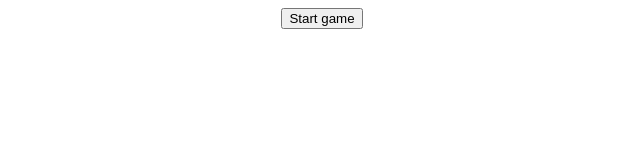
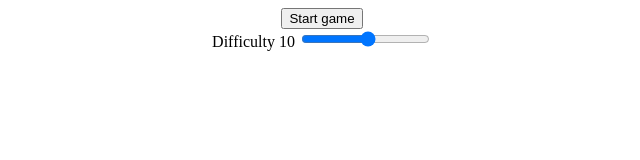
Before and after one commit to vusolapohvistr/simpleSnake, a plain HTML site: page index.html in a window 1280 px wide. Shown: the whole page, without its empty margins (318-958 px from the left). Drawn offline with Linux system fonts and the light colour scheme.

Commit message:
Na u c changi deff

```diff
--- a/index.html
+++ b/index.html
@@ -34,6 +34,12 @@
         <div id="field">
 
         </div>
+        <div id="speed_changer">
+            <label for="diff">
+                Difficulty <span id="diff_value">10</span>
+                <input type="range" min="1" max="20" id="diff" oninput="onDiffChange()" step="1">
+            </label>
+        </div>
         <div id="score"></div>
     </div>
     <script type="application/javascript" src="index.js"></script>
--- a/index.js
+++ b/index.js
@@ -167,7 +167,7 @@ function startGame() {
    game.initializeField();
    game.drawField();
    try {
-      game.startGame(20, onScoreChange);
+      game.startGame(+document.getElementById('diff').value, onScoreChange);
    } catch (e) {
       game.stopGame();
       alert(e.message);
@@ -177,3 +177,7 @@ function startGame() {
 function onScoreChange(score) {
    document.getElementById('score').innerText = score;
 }
+
+function onDiffChange() {
+   document.getElementById('diff_value').innerText = document.getElementById('diff').value;
+}
```
